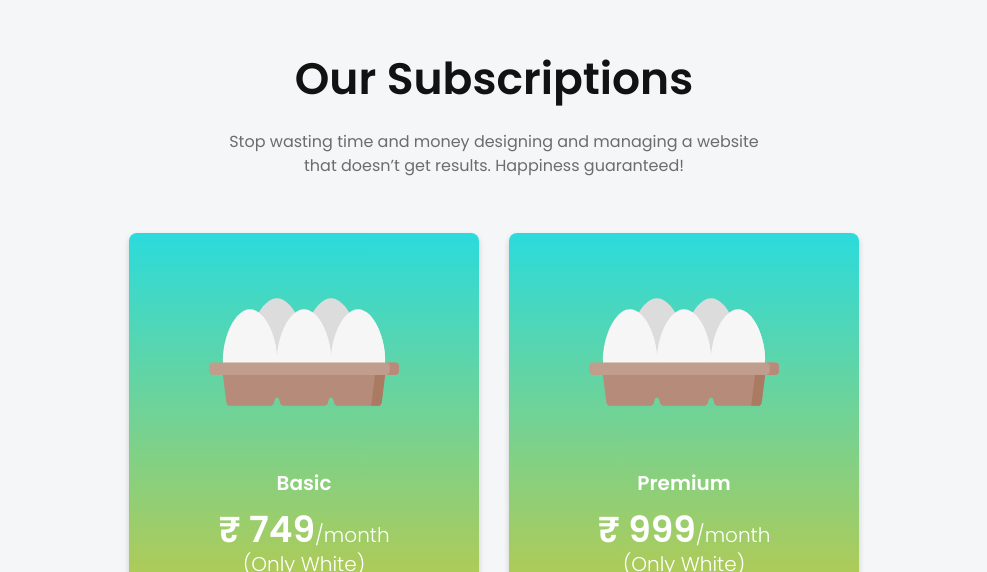
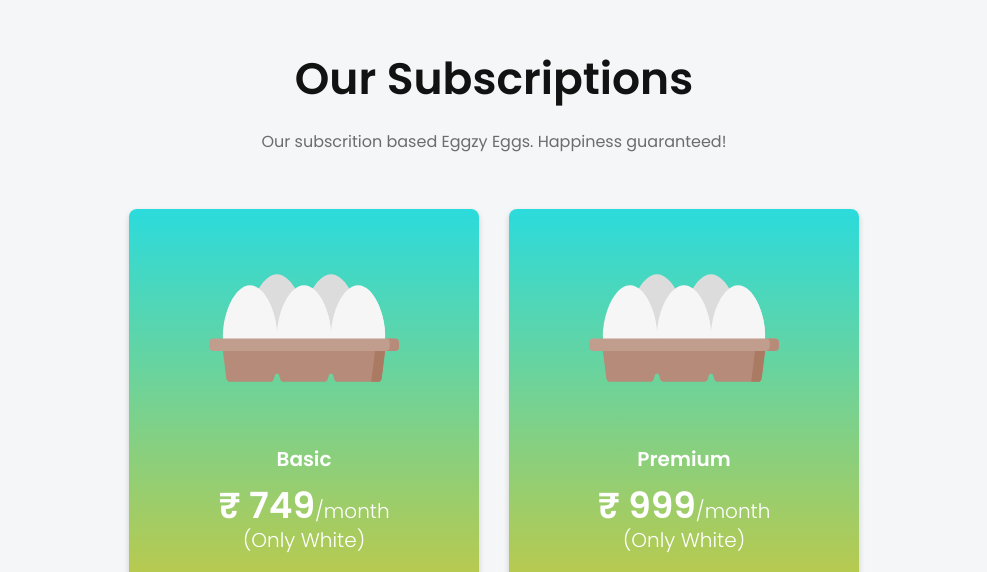
Before and after one commit to vijayabhaskar00/eggzy, a plain HTML site: page index.html in a window 1280 px wide. Shown: the part 1520-2092 px from the top of the page, without its empty margins (146-1133 px from the left). Drawn offline with nearby package versions, Linux system fonts and the light colour scheme.

Commit message:
Update index.html

```diff
--- a/index.html
+++ b/index.html
@@ -449,7 +449,7 @@
         <div class="col-lg-6 col-md-10">
           <div class="section-title text-center pb-25">
             <h3 class="title">Our Subscriptions</h3>
-            <p class="text">Stop wasting time and money designing and managing a website that doesn’t get results.
+            <p class="text">Our subscrition based Eggzy Eggs.
               Happiness guaranteed!</p>
           </div>
         </div>
```
